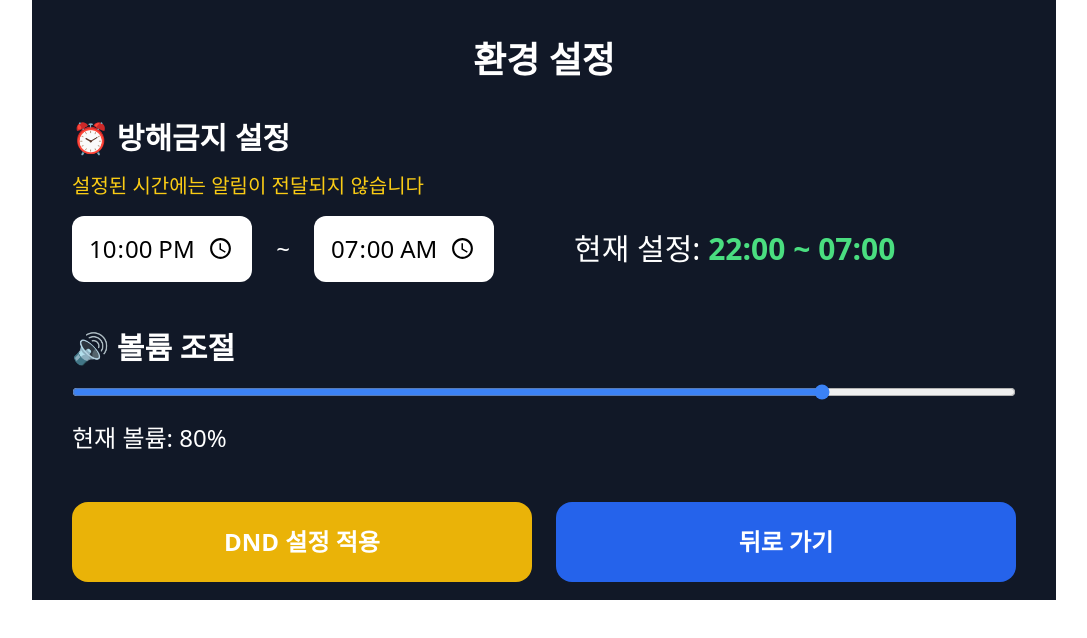
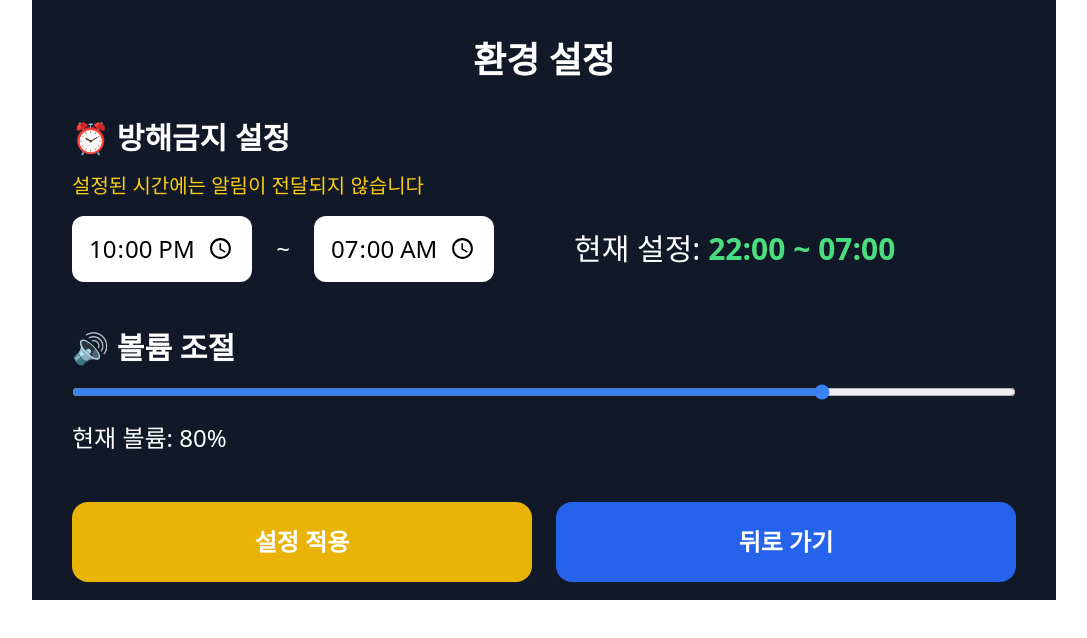
Before and after one commit to jinha0907/HERMES, a React (Vite) app: page /settings in a window 1280 px wide. Shown: the top 638 px of the page, without its empty margins (96-1183 px from the left). Built offline with nearby package versions, Linux system fonts and the light colour scheme.

Commit message:
feat: 버튼 이름

```diff
--- a/src/pages/SettingsPage.tsx
+++ b/src/pages/SettingsPage.tsx
@@ -120,7 +120,7 @@ const SettingsPage = () => {
           disabled={sending}
           className="flex-1 bg-yellow-500 hover:bg-yellow-600 text-2xl font-bold py-6 rounded-2xl transition"
         >
-          DND 설정 적용
+          설정 적용
         </button>
 
         {/* 뒤로 가기 버튼 */}
```
